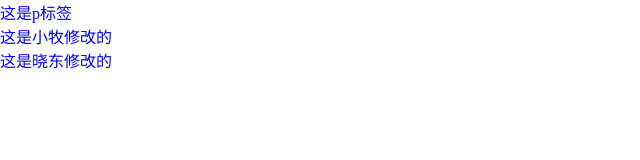
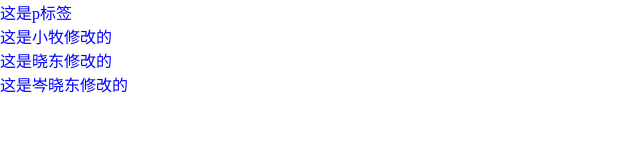
Before and after one commit to cenxiaodong/temo-text, a plain HTML site: page index.html in a window 1280 px wide. Shown: the whole page, without its empty margins (0-640 px from the left). Drawn offline with Linux system fonts and the light colour scheme.

Commit message:
这是岑晓东修改的

```diff
--- a/index.html
+++ b/index.html
@@ -12,6 +12,8 @@
         <p>这是小牧修改的</p>
 
         <p>这是晓东修改的</p>
+
+        <p>这是岑晓东修改的</p>
     </div>
 </body>
 </html>
```
